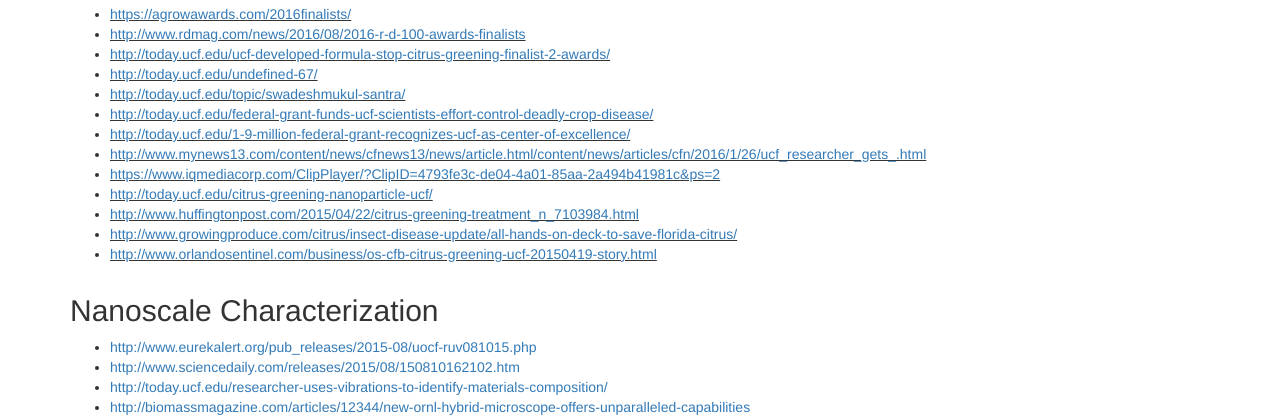
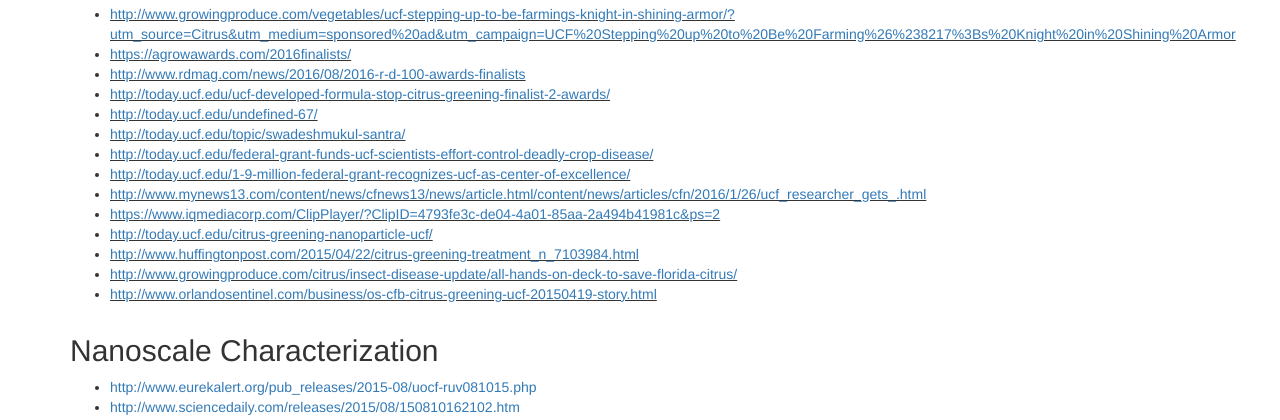
Before and after one commit to ucf-nstc/misa, a PHP site: page /news.php in a window 1280 px wide. Shown: the part 966-1386 px from the top of the page. Run offline with PHP 8.4, Linux system fonts and the light colour scheme; some libraries are stand-ins or nearby versions.

Commit message:
added news item

```diff
--- a/news.php
+++ b/news.php
@@ -13,6 +13,7 @@
 
 			<!-- Links -->
 			<ul>
+				<li><u><a href="http://www.growingproduce.com/vegetables/ucf-stepping-up-to-be-farmings-knight-in-shining-armor/?utm_source=Citrus&utm_medium=sponsored%20ad&utm_campaign=UCF%20Stepping%20up%20to%20Be%20Farming%26%238217%3Bs%20Knight%20in%20Shining%20Armor">http://www.growingproduce.com/vegetables/ucf-stepping-up-to-be-farmings-knight-in-shining-armor/?utm_source=Citrus&utm_medium=sponsored%20ad&utm_campaign=UCF%20Stepping%20up%20to%20Be%20Farming%26%238217%3Bs%20Knight%20in%20Shining%20Armor</a></u></li>
 				<li><u><a href="https://agrowawards.com/2016finalists/">https://agrowawards.com/2016finalists/</a></u></li>
 				<li><u><a href="http://www.rdmag.com/news/2016/08/2016-r-d-100-awards-finalists">http://www.rdmag.com/news/2016/08/2016-r-d-100-awards-finalists</a></u></li>
 				<li><u><a href="http://today.ucf.edu/ucf-developed-formula-stop-citrus-greening-finalist-2-awards/">http://today.ucf.edu/ucf-developed-formula-stop-citrus-greening-finalist-2-awards/</a></u></li>
```
